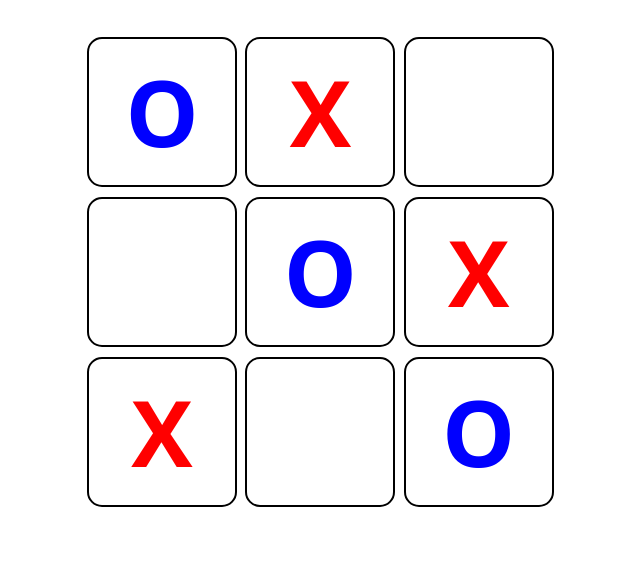
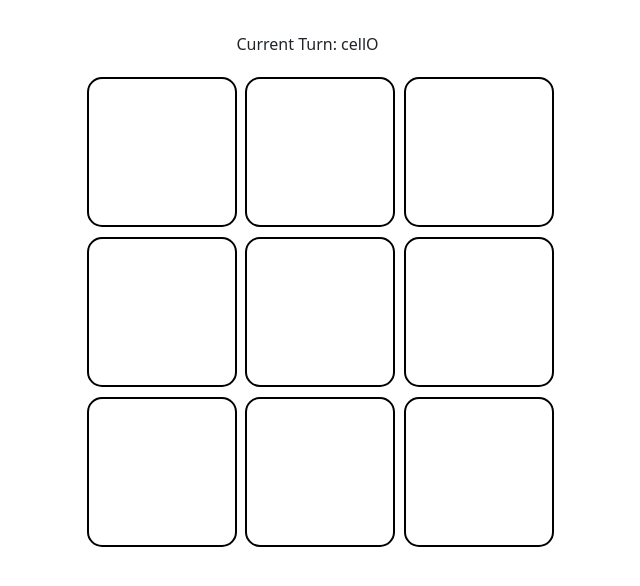
Before and after one commit to DragmaTheWanderer/react_project, a React (Vite) app in the folder react_project/: page / in a window 1280 px wide. Shown: the top 586 px of the page, without its empty margins (0-640 px from the left). Built offline with nearby package versions, Linux system fonts and the light colour scheme.

Commit message:
Update cells by click.

```diff
--- a/react_project/src/BaseBackground/BaseBackground.jsx
+++ b/react_project/src/BaseBackground/BaseBackground.jsx
@@ -1,23 +1,25 @@
 import React from 'react';
 import { useState } from "react";
-import CellMt from '../Cell/Cell-mt.jsx'
-import CellX from '../Cell/Cell-x.jsx'
-import CellO from '../Cell/Cell-o.jsx'
+import cellMt from '../Cell/Cell-mt.jsx'
+import cellX from '../Cell/Cell-x.jsx'
+import cellO from '../Cell/Cell-o.jsx'
 
 const components = {
-    CellMt: CellMt,
-    CellX:  CellX,
-    CellO:  CellO,
+    cellMt: cellMt,
+    cellX:  cellX,
+    cellO:  cellO,
 };
 
+const initalTurn = `cellO`
 
-
-function DynamicComponentRenderer({ type }) {
+function DynamicComponentRenderer({ type, id, turn, updateFn }) {
     try{
         //console.log('type:', type);
         let typeStr = type;
+        let idStr = id;
+        let turnStr = turn;
         const ComponentToRender = components[typeStr]; // Select component based on 'type' prop
-        return <ComponentToRender />;
+        return <ComponentToRender id={idStr} value={typeStr} turn={turnStr} updateFn={updateFn} />;
     } catch (error){
         const message = error.message || 'I broke!'
         return <span className="broken-component">{message}</span>
@@ -25,23 +27,48 @@ function DynamicComponentRenderer({ type }) {
 }
 
 function BaseBackground() {
-   const [cellArray, setCellArray] = useState([
-        [{id:"1a", value:"CellO"}, {id:"2a", value:"CellX"}, {id:"3a", value:"CellMt"}],
-        [{id:"1b", value:"CellMt"}, {id:"2b", value:"CellO"}, {id:"3b", value:"CellX"}],
-        [{id:"1c", value:"CellX"}, {id:"2c", value:"CellMt"}, {id:"3c", value:"CellO"}]
-    ]);
+
+    //inital board layout
+    let initalCells = [
+        [{id:"1a", value:"cellMt"}, {id:"2a", value:"cellMt"}, {id:"3a", value:"cellMt"}],
+        [{id:"1b", value:"cellMt"}, {id:"2b", value:"cellMt"}, {id:"3b", value:"cellMt"}],
+        [{id:"1c", value:"cellMt"}, {id:"2c", value:"cellMt"}, {id:"3c", value:"cellMt"}]
+    ];
+
+    //loadof the inital array
+    const [cellArray, setCellArray] = useState(initalCells);
+    const [currentTurn, setCurTurn] = useState(initalTurn);
+
+    //cell updating
+    function updateCell(idToUpdate, newValue) {
+
+            setCellArray(
+                cellArray.map(item =>
+                     item.map(subItem =>
+                        (subItem.id === idToUpdate ? { ...subItem, value: newValue } : subItem))
+                )
+            );
+            if(currentTurn==="cellO"){
+                setCurTurn("cellX");
+            } else {
+                setCurTurn("cellO");
+            }
+    };
+
 
     const boardStyle = {
         maxWidth: "475px",
     };
-    const row1 = cellArray[0].map((rows) => <DynamicComponentRenderer key={rows.id} type={rows.value}/>);
-    const row2 = cellArray[1].map((rows) => <DynamicComponentRenderer key={rows.id} type={rows.value}/>);
-    const row3 = cellArray[2].map((rows) => <DynamicComponentRenderer key={rows.id} type={rows.value}/>);
+
+    //get the components bsed on the current layout.
+    const row1 = cellArray[0].map((rows) => <DynamicComponentRenderer key={rows.id} type={rows.value} id={rows.id} turn={currentTurn} updateFn={updateCell}/>);
+    const row2 = cellArray[1].map((rows) => <DynamicComponentRenderer key={rows.id} type={rows.value} id={rows.id} turn={currentTurn} updateFn={updateCell}/>);
+    const row3 = cellArray[2].map((rows) => <DynamicComponentRenderer key={rows.id} type={rows.value} id={rows.id} turn={currentTurn} updateFn={updateCell}/>);
 
   return (
     <div>
       <div className="row"  style={boardStyle}>
-
+        <p>Current Turn: {currentTurn}</p>
           {row1}
           {row2}
           {row3}
--- a/react_project/src/Cell/Cell-mt.jsx
+++ b/react_project/src/Cell/Cell-mt.jsx
@@ -1,17 +1,18 @@
 import './cell.css';
 
 
-function Cell() {
+function Cell(props) {
 
-    /*const cellStyle = {
-        height: "200px",
-        width: "200px",
-        border: "black 2px solid"
-    }*/
+
+    const id = props.id;
+    const value = props.value;
+    const turn = props.turn;
+    const updateFn = props.updateFn;
 
     return (
-        <div className="col-4" /*style="cellStyle" */>
-            <div className="cell cellMT"></div>
+        <div id={id} className="col-4">
+            <div className={`cell ${value}`} onClick={() => updateFn(id, turn)}></div>
+
         </div>
     );
 
--- a/react_project/src/Cell/Cell-o.jsx
+++ b/react_project/src/Cell/Cell-o.jsx
@@ -1,17 +1,19 @@
 import './cell.css';
 
 
-function Cell() {
+function Cell(props) {
 
     /*const cellStyle = {
         height: "200px",
         width: "200px",
         border: "black 2px solid"
     }*/
+    const id = props.id;
+    const value = props.value;
 
     return (
-        <div className="col-4" /*style="cellStyle" */>
-            <div className="cell cellO">O</div>
+        <div id={id} className="col-4" /*style="cellStyle" */>
+            <div className={`cell ${value}`}>O</div>
         </div>
     );
 
--- a/react_project/src/Cell/Cell-x.jsx
+++ b/react_project/src/Cell/Cell-x.jsx
@@ -1,17 +1,19 @@
 import './cell.css';
 
 
-function Cell() {
+function Cell(props) {
 
     /*const cellStyle = {
         height: "200px",
         width: "200px",
         border: "black 2px solid"
     }*/
+    const id = props.id;
+    const value = props.value;
 
     return (
-        <div className="col-4" /*style="cellStyle" */>
-            <div className="cell cellX">X</div>
+        <div id={id} className="col-4">
+            <div className={`cell ${value}`}>X</div>
         </div>
     );
 
--- a/react_project/src/Cell/Cell.css
+++ b/react_project/src/Cell/Cell.css
@@ -24,6 +24,6 @@
     color: red;
 }
 
-.cellMT {
+.cellMt {
     color:none;
 }
```
